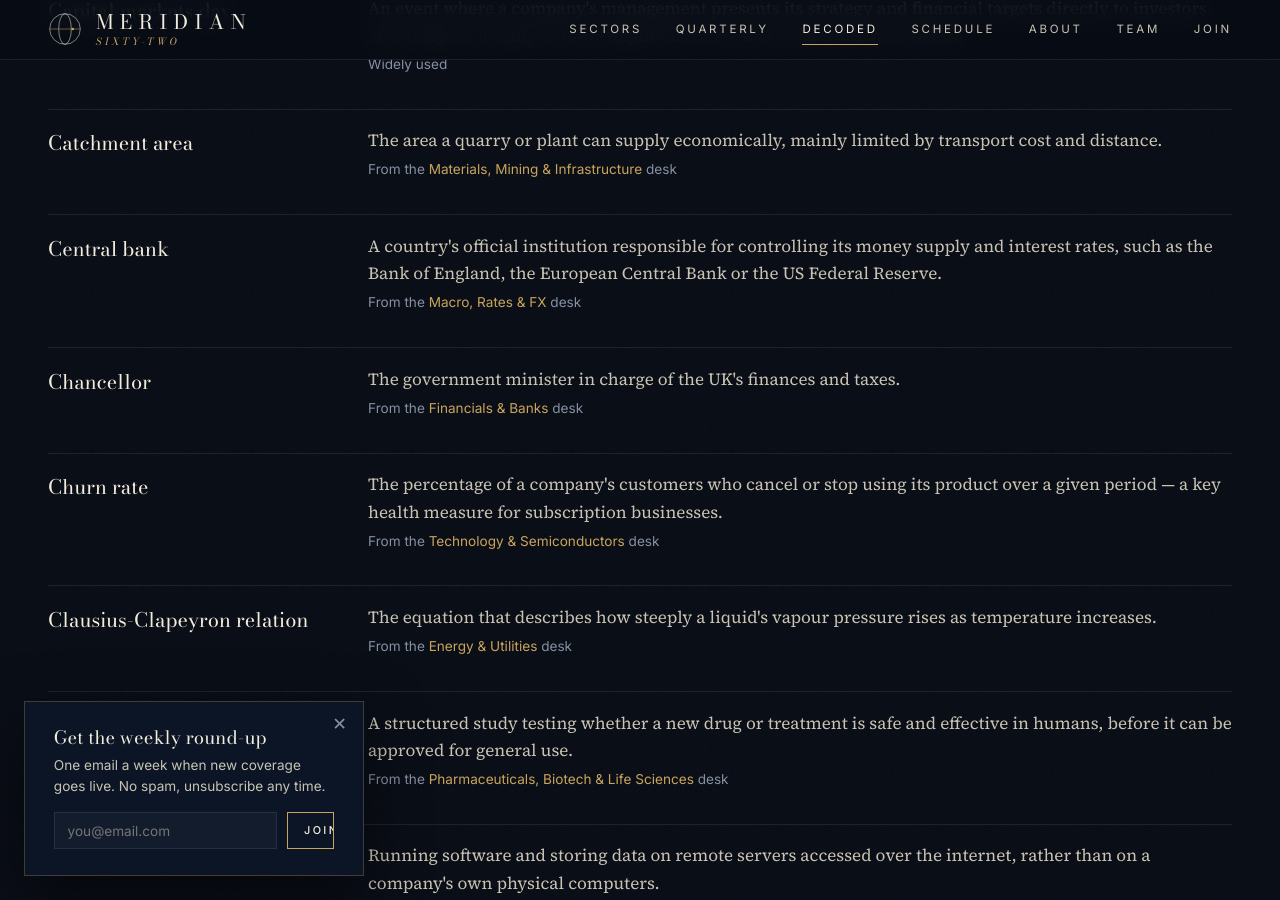
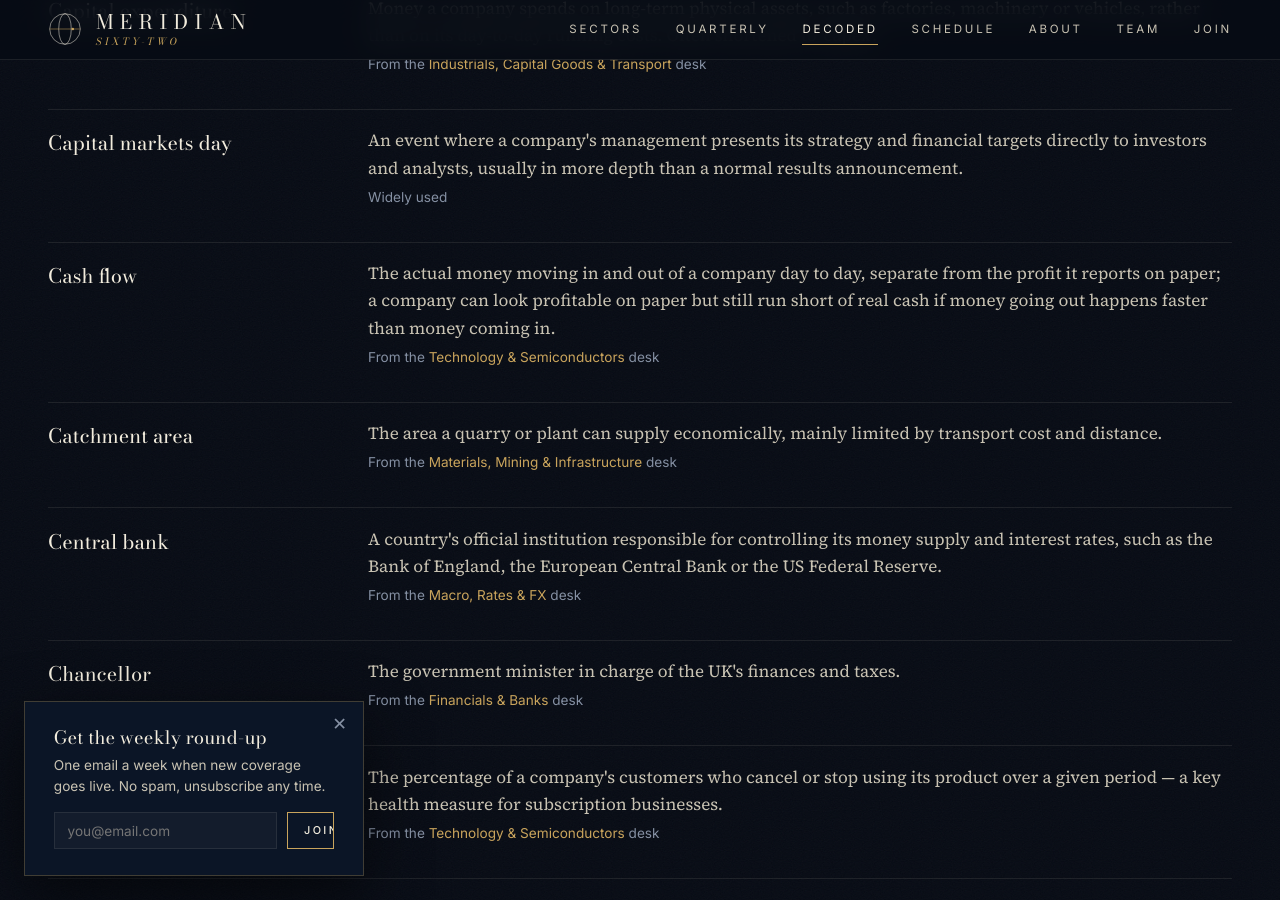
Before and after one commit to meridian62contact-lang/meridian62contact-lang.github.io, a Jekyll site: the page built from glossary.html, in a window 1280 px wide and 900 px high, scrolled down 3474 px. Built offline with Jekyll 4.4.1, drawn with Linux system fonts in a browser that asks for light colours; some of the changed text lies outside the part shown.

Commit message:
Update glossary.yml

```diff
--- a/_data/glossary.yml
+++ b/_data/glossary.yml
@@ -609,3 +609,15 @@
 - term: "Cannibalization"
   definition: "A reduction in sales volume or revenue of a company's high-margin products caused by the introduction of cheaper alternative items within its own lineup."
   sector: "consumer-retail-luxury"
+
+- term: "Cash flow"
+  definition: "The actual money moving in and out of a company day to day, separate from the profit it reports on paper; a company can look profitable on paper but still run short of real cash if money going out happens faster than money coming in."
+  sector: "technology-semiconductors"
+
+- term: "Operating costs"
+  definition: "The day-to-day expenses a company incurs running its business, such as staff, utilities and maintenance, separate from one-off spending on new buildings or equipment."
+  sector: "technology-semiconductors"
+
+- term: "Arizona-specific margins"
+  definition: "Profit margins reported specifically for TSMC's Arizona operations alone, rather than blended into the company's overall, global results."
+  sector: "technology-semiconductors"
```
